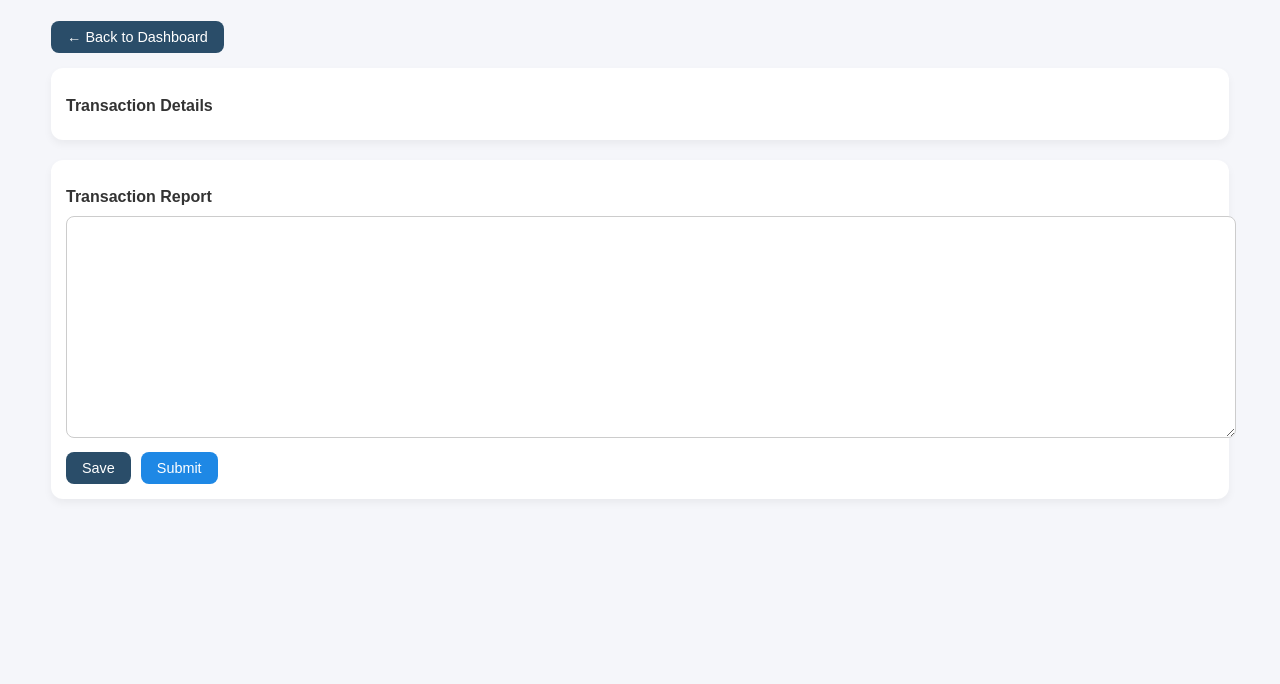
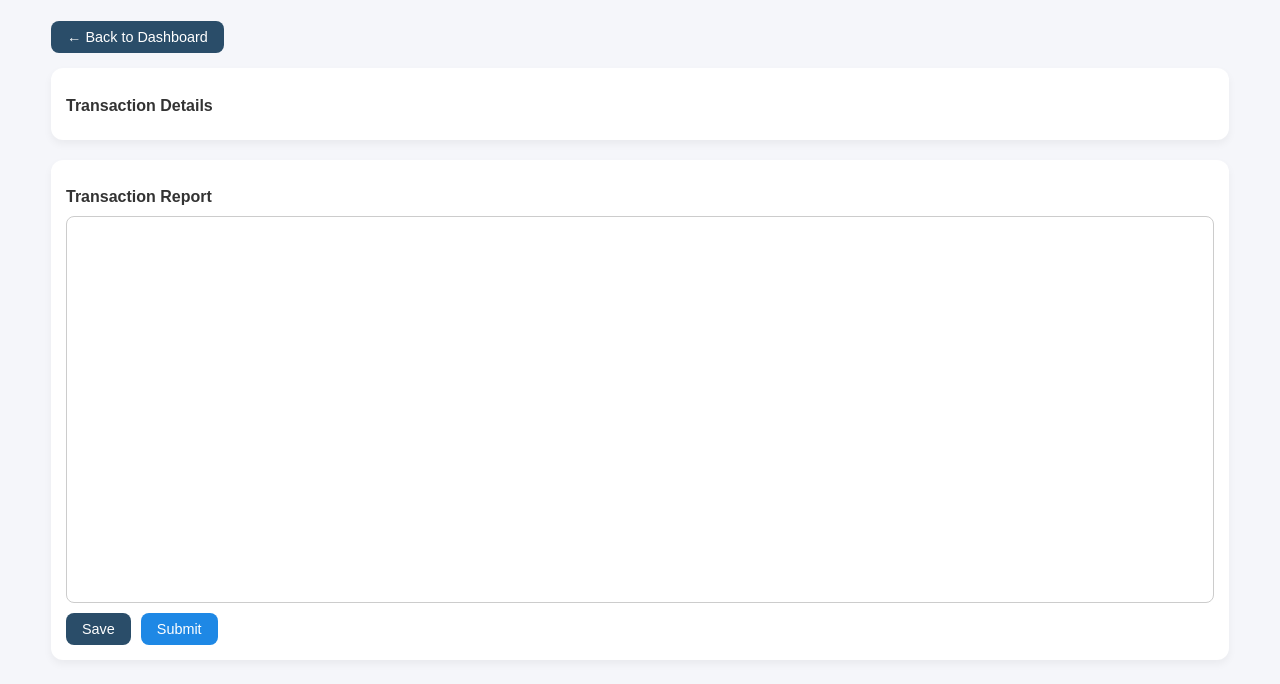
Before and after one commit to meiyun1995/singhacks-404found, a FastAPI app: template ui/templates/transaction_detail.html in a window 1280 px wide. Shown: the part 77-761 px from the top of the page. Run offline with FastAPI, Linux system fonts and the light colour scheme; the template is opened without the code that fills it, so the values that code supplies are empty; parts of the project's set-up code (start-up, migrations or seed data) failed here and were passed over.

Commit message:
update size of boxes

```diff
--- a/ui/templates/transaction_detail.html
+++ b/ui/templates/transaction_detail.html
@@ -25,6 +25,9 @@
         padding: 15px;
         margin-bottom: 20px;
         font-size: 0.85rem;
+
+        max-height: 250px; /* limit height */
+        overflow-y: auto;  /* enable vertical scroll */
     }
     .details-grid {
         display: grid;
@@ -68,15 +71,23 @@
         box-shadow: 0 4px 8px rgba(0,0,0,0.05);
         padding: 15px;
         margin-bottom: 20px;
+
+        display: flex;
+        flex-direction: column; /* stack heading, textarea, buttons */
+        height: 500px;          /* increased height */
+        box-sizing: border-box;  /* include padding in height */
     }
+
     .report-panel textarea {
+        flex: 1;                  /* fill remaining space */
         width: 100%;
-        height: 200px;
-        resize: vertical;
-        font-size: 0.9rem;
-        padding: 10px;
+        font-size: 1rem;
+        padding: 12px;
         border-radius: 8px;
         border: 1px solid #ccc;
+        resize: none;             /* prevent manual resizing */
+        overflow-y: auto;         /* scrollbar appears when content exceeds */
+        box-sizing: border-box;   /* include padding in flex calculation */
     }
 
     /* --- Buttons --- */
```
